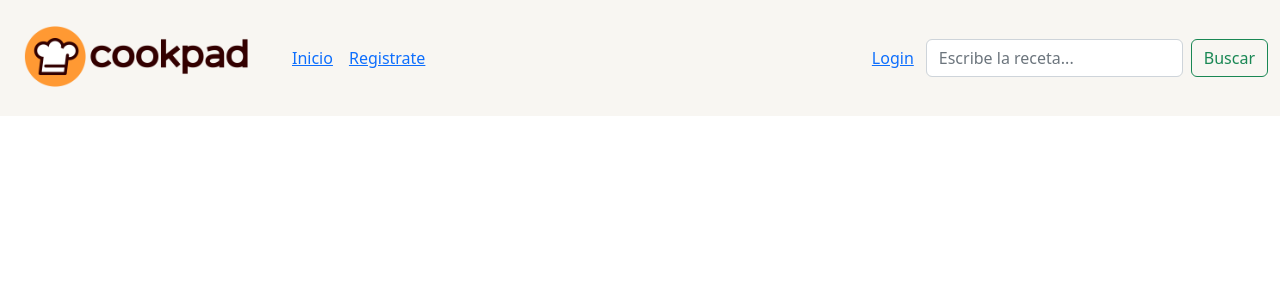
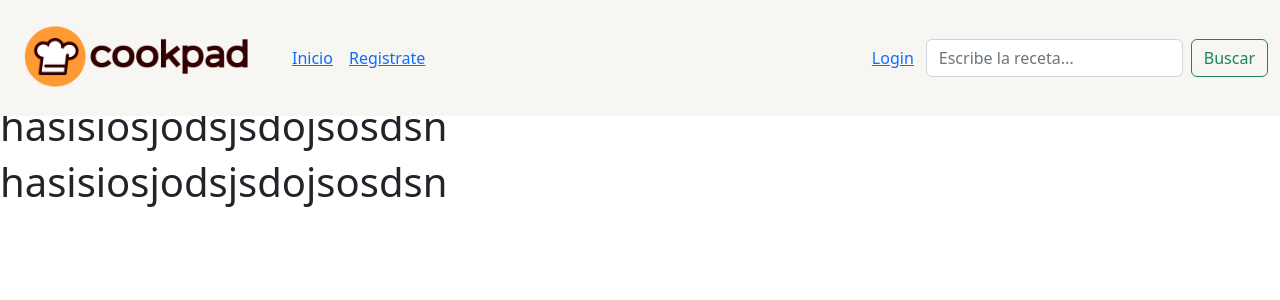
Before and after one commit to camilaruiz17/front-react-recipes-app, a React (Vite) app: page /profile in a window 1280 px wide. Shown: the top 300 px of the page. Built offline with nearby package versions, Linux system fonts and the light colour scheme; no server answers.

Commit message:
api working

```diff
--- a/src/components/profile-user/Profile-user.jsx
+++ b/src/components/profile-user/Profile-user.jsx
@@ -0,0 +1,15 @@
+function PerfilViews(){
+
+    return (
+        <div>
+            <h2>Esta es la vista del perfil</h2>
+
+            <h1>hasisiosjodsjsdojsosdsn</h1>
+
+            <h1>hasisiosjodsjsdojsosdsn</h1><h1>hasisiosjodsjsdojsosdsn</h1>
+
+        </div>
+    )
+    }
+
+    export default PerfilViews
--- a/src/router/Router.jsx
+++ b/src/router/Router.jsx
@@ -7,6 +7,7 @@ import Search from "../views/search/Search";
 import Login from "../views/login/Login";
 import NavBars from "../components/nav-bar/NavBar";
 import Register from "../views/register/Register";
+import PerfilViews from "../components/profile-user/Profile-user";
 
 
 const Router = () => {
@@ -19,7 +20,7 @@ const Router = () => {
             <Route path="/login" element={<Login />} />
             <Route path="/" element={<Home  />} />
             <Route path="/details" element={<DetailsViews/>} />
-            <Route path="/profile" element={<Profile />} />
+            <Route path="/profile" element={<PerfilViews />} />
             <Route path="/search/:busqueda" element={<Search />} />
             <Route path="/register" element={<Register />} />
         </Routes>
--- a/src/services/login.service.jsx
+++ b/src/services/login.service.jsx
@@ -3,5 +3,6 @@ import axios from 'axios';
 const baseUrl = import.meta.env.VITE_BACKEND_URL;
 
 export const login = (data) => {
+
 return axios.post(baseUrl + "/auth/login", data);
 };
--- a/src/services/register.service.jsx
+++ b/src/services/register.service.jsx
@@ -2,7 +2,12 @@ import axios from 'axios';
 
 const baseUrl = import.meta.env.VITE_BACKEND_URL;
 
-export const registerUser = (data) => {
-    console.log(data)
-return axios.post(baseUrl + "/auth/register", data);
+export const  registerUser= (data) => {
+    const token = localStorage.getItem("token");
+    const config = {
+    headers: {
+        //Authorization: `Bearer ${token}`,
+    },
+    }
+    return axios.post(baseUrl + "/auth/register", data, config);
 };
--- a/src/views/login/Login.jsx
+++ b/src/views/login/Login.jsx
@@ -22,6 +22,7 @@ const {
     const formData = new FormData();
     formData.append("email", data.email);
     formData.append("password", data.password);
+    console.log(formData.getAll("email"))
     login(formData).then(
       response => {
         const {data } =  response
--- a/src/views/register/Register.jsx
+++ b/src/views/register/Register.jsx
@@ -3,9 +3,12 @@ import React, { useState, useEffect } from "react";
 import { useForm } from "react-hook-form";
 import "../register/Register.css";
 import Swal from "sweetalert2";
+import { Link, useNavigate } from "react-router-dom";
 import { registerUser } from "../../services/register.service"
 
 const Register = () => {
+
+    const navigate = useNavigate()
 
     const [registerName, setregisterName] = useState(null)
     const [registerEmail, setregisterEmail] = useState(null);
@@ -36,7 +39,7 @@ const Register = () => {
                     icon: 'success',
                     position: 'center',
                 }).then(res => {
-                    //navegar
+                    setTimeout(3000, navigate('/'))
                 })
             }).catch((error) => {
                 console.log(error)
@@ -143,6 +146,7 @@ const Register = () => {
                         </Form>
                     </Card.Body>
                 </Card>
+                <Link to="/login">ya tienes una cuenta?</Link>
             </Container>
         </div>
     )
```
Also changed, not shown: 1 other file (tests, documents, lock files or other folders).
